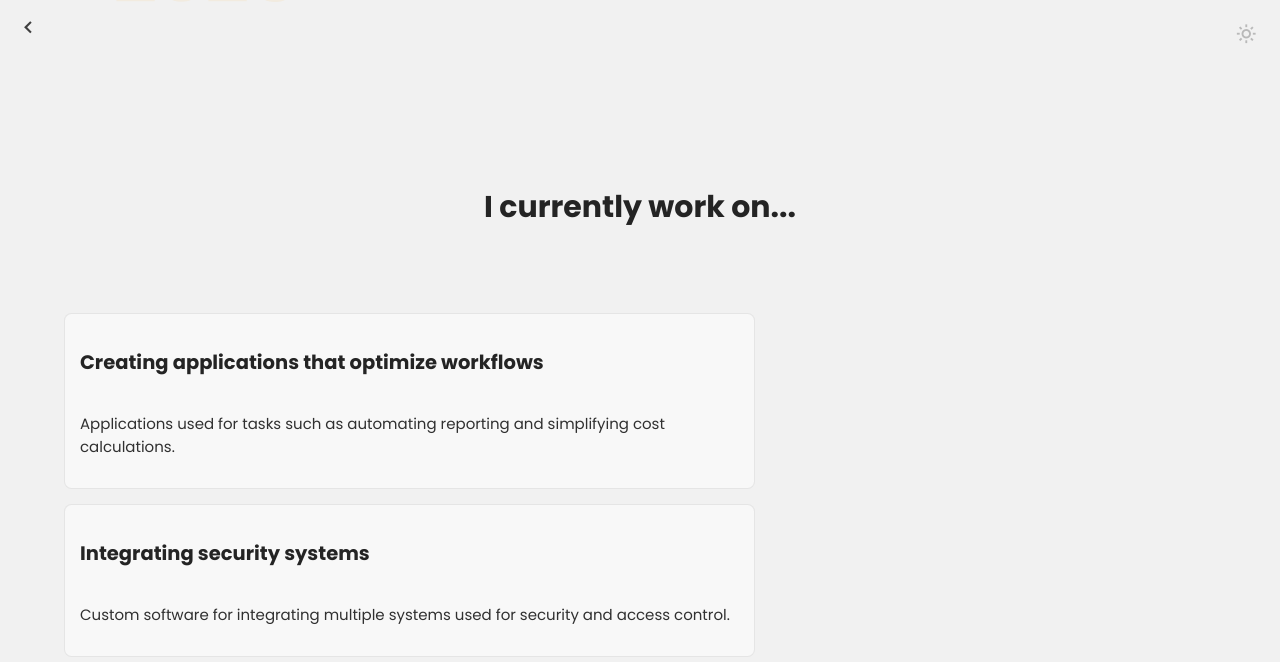
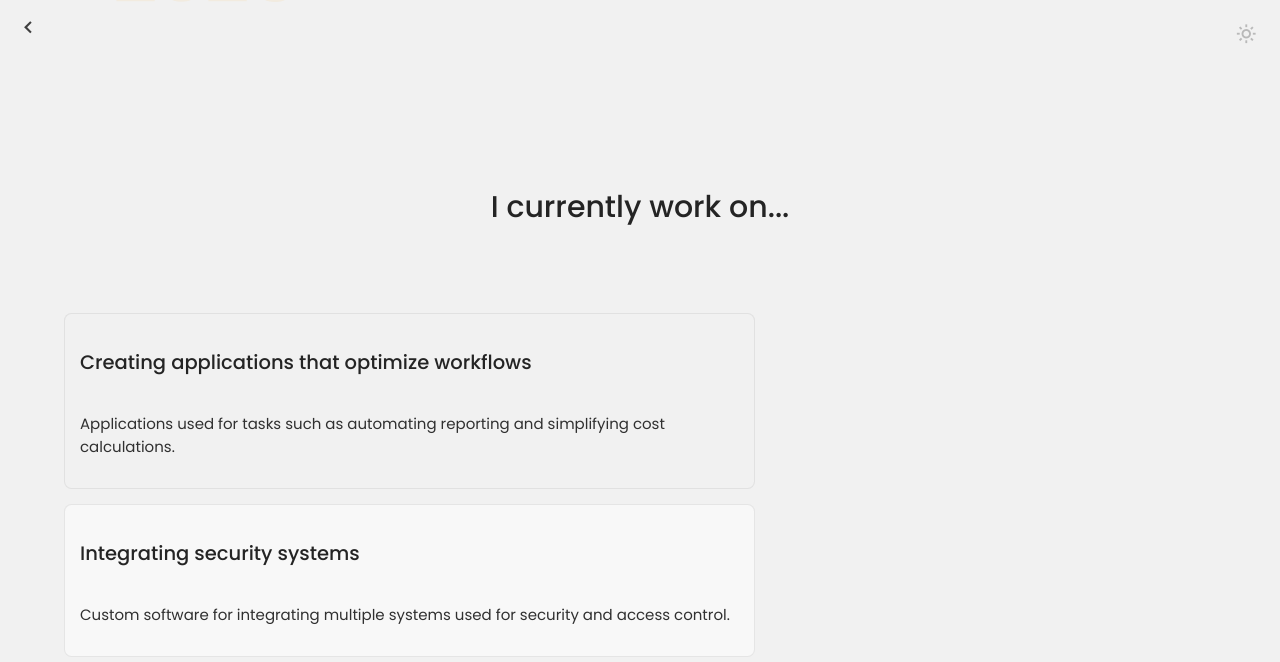
Before and after one commit to kubapiw15/personal-website, a Nuxt app: page /aboutme in a window 1280 px wide. In both pictures the pointer is over the element 409 px from the left and 1996 px from the top of the page. Shown: the part 1596-2258 px from the top of the page. Built offline with nearby package versions, Linux system fonts and the light colour scheme.

Commit message:
visual change in AboutMe page

```diff
--- a/components/aboutMePage/presentSection.vue
+++ b/components/aboutMePage/presentSection.vue
@@ -55,6 +55,7 @@ import { NuxtImg } from '#components';
         transition: color 0.2s, opacity 0.5s !important;
         font-size: 2rem;
         margin-block: 3rem 5rem;
+        font-weight: 500;
     }
 
     .list {
@@ -87,11 +88,16 @@ import { NuxtImg } from '#components';
                             overflow: hidden;
                             transition: background-color 0.2s, border 0.2s;
 
+                            &:hover {
+                                background-color: var(--bg);
+                            }
+
                             h3 {
                                 color: var(--text-main);
                                 font-size: 1.3rem;
                                 z-index: 2;
                                 transition: color 0.2s;
+                                font-weight: 500;
                             }
 
                             p {
```
